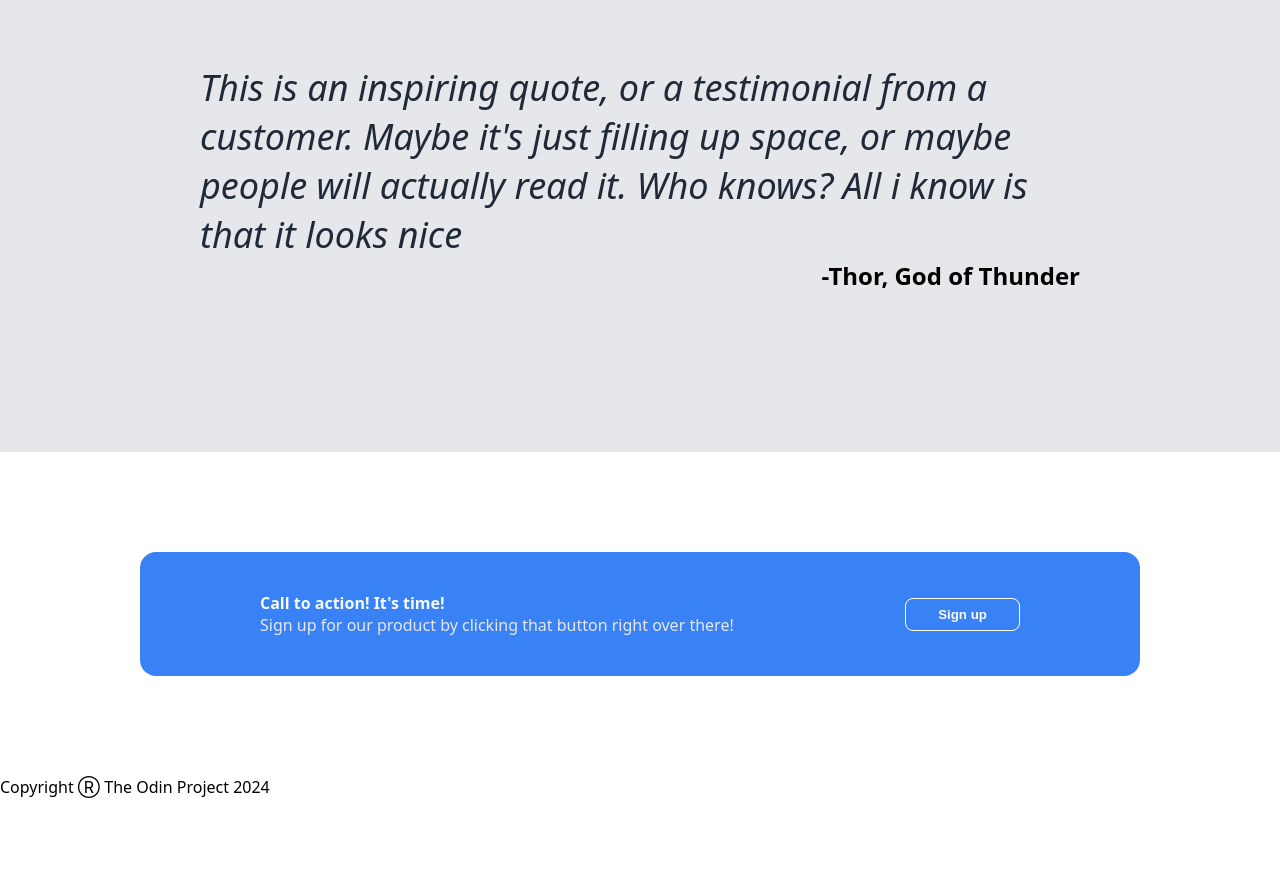
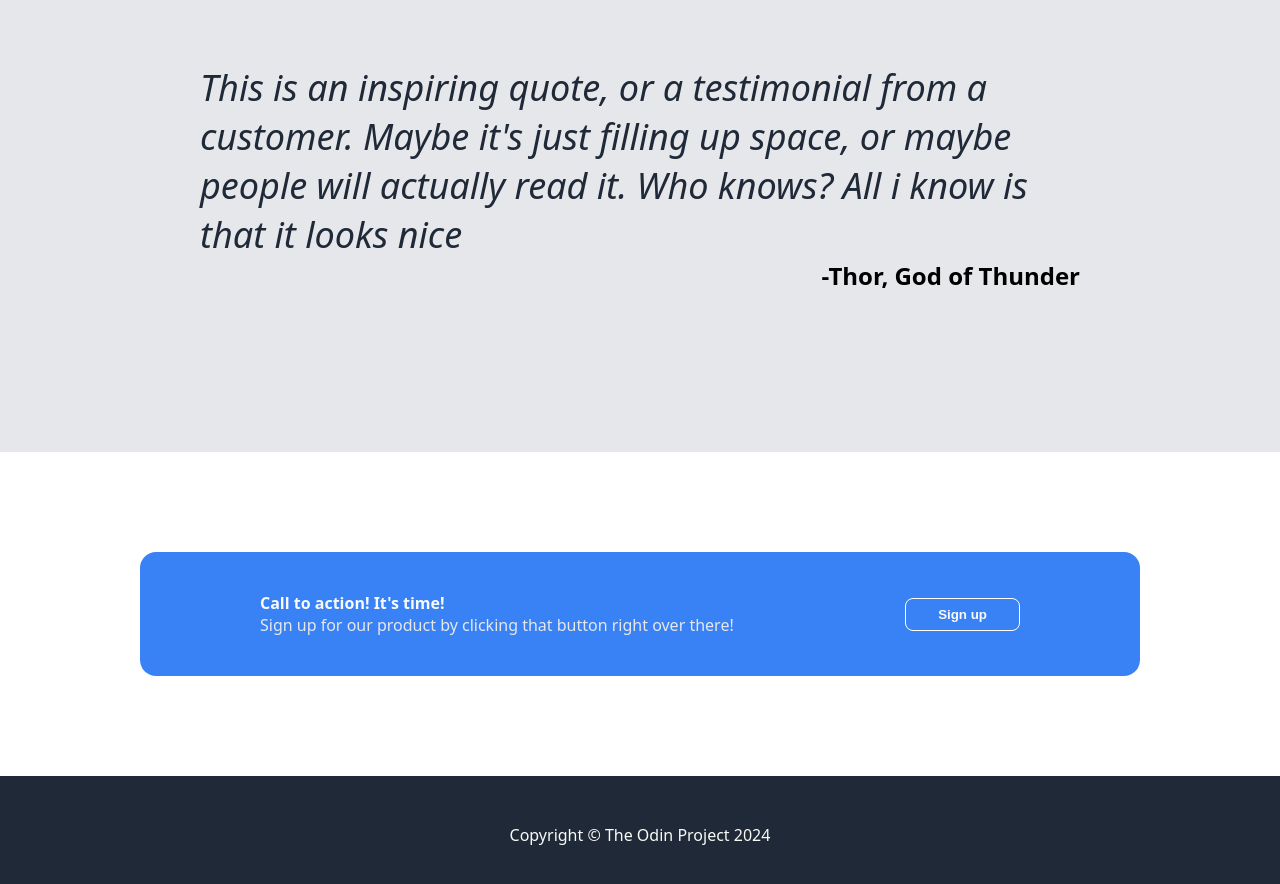
Before and after one commit to felipedantaspos/landing-page, a plain HTML site: page index.html in a window 1280 px wide. Shown: the part 1112-1996 px from the top of the page. Before the commit the page ends 1910 px from the top, so only its background shows below. Drawn offline with Linux system fonts and the light colour scheme.

Commit message:
style: Add style to footer section

```diff
--- a/css/style.css
+++ b/css/style.css
@@ -184,3 +184,12 @@ body {
   justify-content: space-between;
   box-sizing: border-box;
 }
+
+footer {
+  text-align: center;
+  padding: 48px;
+}
+
+footer p {
+  color: #f9faf8;
+}
--- a/index.html
+++ b/index.html
@@ -70,8 +70,8 @@
     <button class="button">Sign up</button>
   </div>
 
-  <footer>
-    <p>Copyright Ⓡ The Odin Project 2024</p>
+  <footer class="dark-bg">
+    <p>Copyright © The Odin Project 2024</p>
   </footer>
 
 </body>
```
